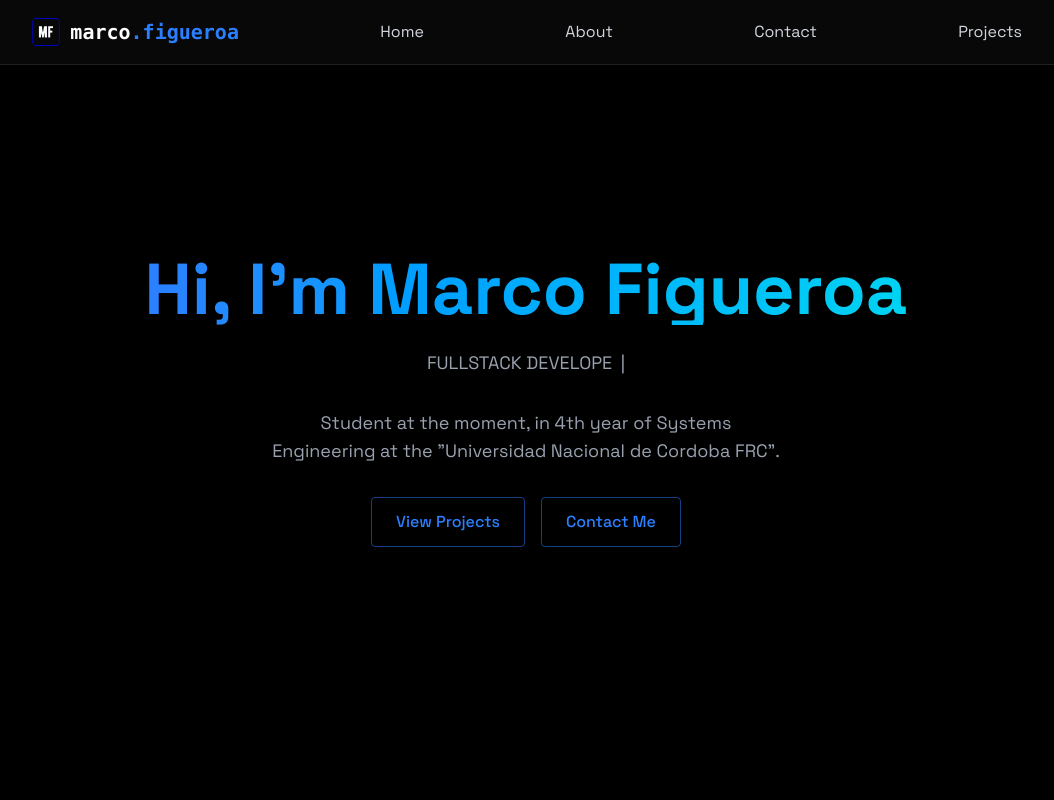
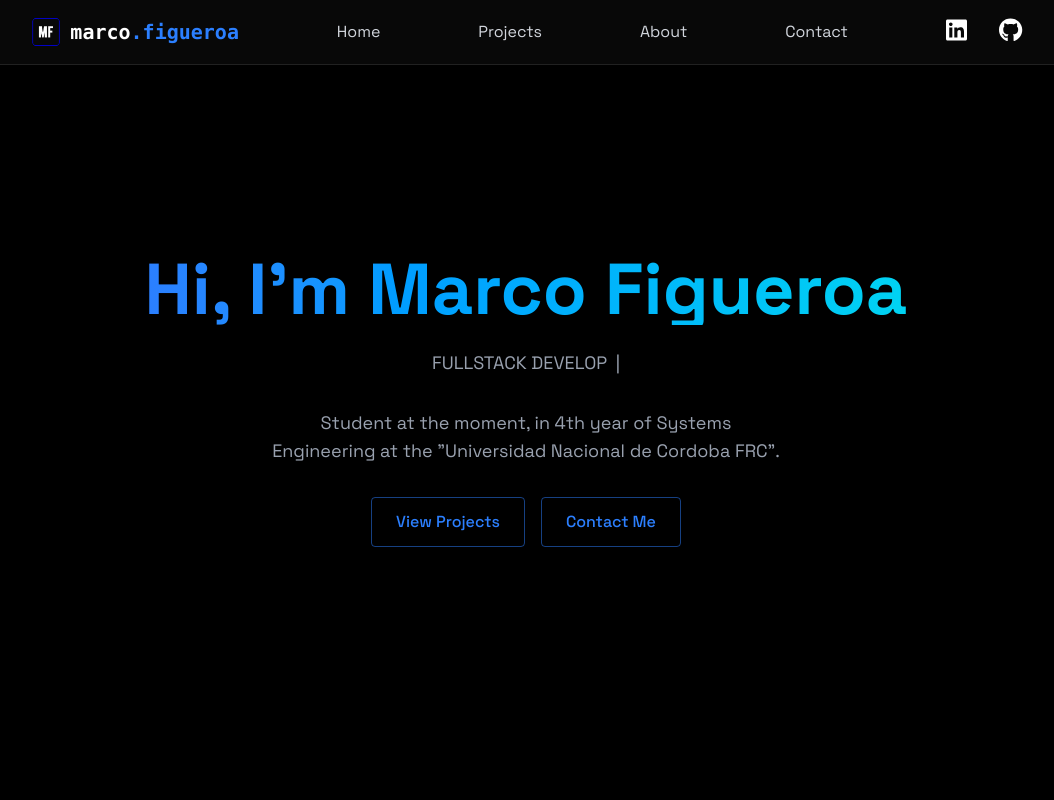
Before and after one commit to Barto2k/myportfolio, a React (Vite) app: page / in a window 1280 px wide. Shown: the top 800 px of the page, without its empty margins (114-1168 px from the left). Built offline with nearby package versions, Linux system fonts and the light colour scheme.

Commit message:
Descripción de los cambios

```diff
--- a/src/App.jsx
+++ b/src/App.jsx
@@ -19,8 +19,8 @@ function App() {
           <Navbar menuOpen={menuOpen} setMenuOpen={setMenuOpen}/>
           <MobileMenu menuOpen={menuOpen} setMenuOpen={setMenuOpen}/>
           <Home />
+          <Projects />
           <About />
-          <Projects />
           <Contact />
       </div>
   </>
--- a/src/components/MobileMenu.jsx
+++ b/src/components/MobileMenu.jsx
@@ -1,48 +1,88 @@
-import { useEffect } from 'react'
-import Logo from '../images/Icono Portfolio.png'
+import { useEffect } from "react";
+import Logo from "../images/Icono Portfolio.png";
 
-export const MobileMenu = ({menuOpen, setMenuOpen}) => {
+export const MobileMenu = ({ menuOpen, setMenuOpen }) => {
   return (
-        <div className={`fixed top-0 left-0 w-full bg-[rgba(10,10,10,0.8)] z-40 flex flex-col items-center justify-center transition-all duration-300 ease-in-out
-            ${menuOpen ? 'h-screen opacity-100 pointer-event-auto' : 'h-0 opacity-0 pointer-events-none'}`}>
-                <button onClick={() => setMenuOpen(false)} className='absolute top-6 right-6 text-white text-3xl focus:outline-none cursor-pointer'
-                    aria-label='Close menu'>
+    <div
+      className={`fixed top-0 left-0 w-full bg-[rgba(10,10,10,0.8)] z-40 flex flex-col items-center justify-center transition-all duration-300 ease-in-out
+            ${
+              menuOpen
+                ? "h-screen opacity-100 pointer-event-auto"
+                : "h-0 opacity-0 pointer-events-none"
+            }`}
+    >
+      <button
+        onClick={() => setMenuOpen(false)}
+        className="absolute top-6 right-6 text-white text-3xl focus:outline-none cursor-pointer"
+        aria-label="Close menu"
+      >
         &times;
       </button>
       <a>
-                    <div className=' md:flex items-center space-x-8 p-4'>
+        <div className=" md:flex items-center space-x-8 p-4">
           <a
             href="#home"
             onClick={() => setMenuOpen(false)}
             className={`text-2xl font-semibold text-white my-4 transform transition-transform duration-300
-                                    ${menuOpen ? "opacity-100 translate-y-0" : "opacity-0 translate-y-5"}`}> Home
+                                    ${
+                                      menuOpen
+                                        ? "opacity-100 translate-y-0"
+                                        : "opacity-0 translate-y-5"
+                                    }`}
+          >
+            {" "}
+            Home
           </a>
         </div>
 
-                    <div className=' md:flex items-center space-x-8 p-4'>
+        <div className=" md:flex items-center space-x-8 p-4">
+          <a
+            href="#projects"
+            onClick={() => setMenuOpen(false)}
+            className={`text-2xl font-semibold text-white my-4 transform transition-transform duration-300
+                                    ${
+                                      menuOpen
+                                        ? "opacity-100 translate-y-0"
+                                        : "opacity-0 translate-y-5"
+                                    }`}
+          >
+            {" "}
+            Projects{" "}
+          </a>
+        </div>
+
+        <div className=" md:flex items-center space-x-8 p-4">
           <a
             href="#about"
             onClick={() => setMenuOpen(false)}
             className={`text-2xl font-semibold text-white my-4 transform transition-transform duration-300
-                                    ${menuOpen ? "opacity-100 translate-y-0" : "opacity-0 translate-y-5"}`}> About </a>
+                                    ${
+                                      menuOpen
+                                        ? "opacity-100 translate-y-0"
+                                        : "opacity-0 translate-y-5"
+                                    }`}
+          >
+            {" "}
+            About{" "}
+          </a>
         </div>
 
-                    <div className=' md:flex items-center space-x-8 p-4'>
+        <div className=" md:flex items-center space-x-8 p-4">
           <a
             href="#contact"
             onClick={() => setMenuOpen(false)}
             className={`text-2xl font-semibold text-white my-4 transform transition-transform duration-300
-                                    ${menuOpen ? "opacity-100 translate-y-0" : "opacity-0 translate-y-5"}`}> Contact </a>
-                    </div>
-
-                    <div className=' md:flex items-center space-x-8 p-4'>
-                        <a
-                        href="#projects"
-                        onClick={() => setMenuOpen(false)}
-                        className={`text-2xl font-semibold text-white my-4 transform transition-transform duration-300
-                                    ${menuOpen ? "opacity-100 translate-y-0" : "opacity-0 translate-y-5"}`}> Projects </a>
+                                    ${
+                                      menuOpen
+                                        ? "opacity-100 translate-y-0"
+                                        : "opacity-0 translate-y-5"
+                                    }`}
+          >
+            {" "}
+            Contact{" "}
+          </a>
         </div>
       </a>
     </div>
-    )
-}
+  );
+};
--- a/src/components/Navbar.jsx
+++ b/src/components/Navbar.jsx
@@ -1,40 +1,84 @@
-import { useEffect } from 'react'
-import Logo from '../images/LogoMF.png'
+import { useEffect } from "react";
+import Logo from "../images/LogoMF.png";
+import { FontAwesomeIcon } from "@fortawesome/react-fontawesome";
+import { faGithub, faLinkedin } from "@fortawesome/free-brands-svg-icons";
 
-export const Navbar = ({menuOpen, setMenuOpen}) => {
-
+export const Navbar = ({ menuOpen, setMenuOpen }) => {
   useEffect(() => {
-        document.body.style.overflow = menuOpen ? 'hidden' : ''
-
-    }, [menuOpen])
-    return <nav className="fixed top-0 w-full z-40 bg-[rgba(10,10,10,0.8)] backdrop-blur-lg border-b border-white/10 shadow-lg">
+    document.body.style.overflow = menuOpen ? "hidden" : "";
+  }, [menuOpen]);
+  return (
+    <nav className="fixed top-0 w-full z-40 bg-[rgba(10,10,10,0.8)] backdrop-blur-lg border-b border-white/10 shadow-lg">
       <div className="max-w-5xl mx-auto px-4">
         <div className="flex justify-between items-center h-16">
-                <a href="#home" className='font-mono text-xl font-bold text-white flex items-center'>
+          <a
+            href="#home"
+            className="font-mono text-xl font-bold text-white flex items-center"
+          >
             <img src={Logo} alt="Logo" className="h-8 mr-2" />
-                    marco<span className='text-blue-500'>.figueroa</span>
+            marco<span className="text-blue-500">.figueroa</span>
           </a>
-                <div className='w-7 h-5 relative cursor-pointer z-40 md:hidden'
-                onClick={() => setMenuOpen((prev) => !prev)}>
+          <div
+            className="w-7 h-5 relative cursor-pointer z-40 md:hidden"
+            onClick={() => setMenuOpen((prev) => !prev)}
+          >
             &#9776;
           </div>
 
-                <div className='hidden md:flex items-center space-x-8'>
-                    <a href="#home" className='text-gray-300 hove:text-white transition-colors'> Home </a>
+          <div className="hidden md:flex items-center space-x-8">
+            <a
+              href="#home"
+              className="text-gray-300 hove:text-white transition-colors"
+            >
+              {" "}
+              Home{" "}
+            </a>
           </div>
 
-                <div className='hidden md:flex items-center space-x-8'>
-                    <a href="#about" className='text-gray-300 hove:text-white transition-colors'> About </a>
+          <div className="hidden md:flex items-center space-x-8">
+            <a
+              href="#projects"
+              className="text-gray-300 hove:text-white transition-colors"
+            >
+              {" "}
+              Projects{" "}
+            </a>
           </div>
 
-                <div className='hidden md:flex items-center space-x-8'>
-                    <a href="#contact" className='text-gray-300 hove:text-white transition-colors'> Contact </a>
+          <div className="hidden md:flex items-center space-x-8">
+            <a
+              href="#about"
+              className="text-gray-300 hove:text-white transition-colors"
+            >
+              {" "}
+              About{" "}
+            </a>
           </div>
 
-                <div className='hidden md:flex items-center space-x-8'>
-                    <a href="#projects" className='text-gray-300 hove:text-white transition-colors'> Projects </a>
+          <div className="hidden md:flex items-center space-x-8">
+            <a
+              href="#contact"
+              className="text-gray-300 hove:text-white transition-colors"
+            >
+              {" "}
+              Contact{" "}
+            </a>
+          </div>
+
+          <div className="hidden md:flex space-x-8">
+            <a href="https://www.linkedin.com/in/marco-figueroa-533848314/">
+              <FontAwesomeIcon
+                icon={faLinkedin}
+                className="text-2xl text-white hover:text-blue-500 transition-colors"
+              />
+            </a>
+
+            <a href="https://github.com/Barto2k/myportfolio">
+                <FontAwesomeIcon icon={faGithub} className="text-2xl text-white hover:text-blue-500 transition-colors" />
+            </a>
           </div>
         </div>
       </div>
     </nav>
-}
+  );
+};
--- a/src/components/sections/About.jsx
+++ b/src/components/sections/About.jsx
@@ -10,7 +10,7 @@ export const About = () => {
     return (
         <section id="about" className="w-full min-h-screen flex flex-col items-center justify-center py-20 relative ">
             <RevealOnScroll>
-                <div className="stage-cube-cont w-1/2 h-full pt-[18%] absolute top-0 left-1/2 transform -translate-x-1/2 overflow-hidden ">
+                <div className="stage-cube-cont w-full h-full pt-[18%] absolute top-0 left-1/2 transform -translate-x-1/2 overflow-hidden ">
                     <div className="cubespinner animate-spin-cube ease-in-out infinite duration-[12s] transform-style-preserve-3d origin-[100px_100px_0] ml-[calc(50%-100px)]">
                         <div className="face1 absolute w-[200px] h-[200px] bg-[rgba(255,255,255,0.4)] border border-[#ccc] text-[100px] flex justify-center items-center shadow-[0_0_20px_lightyellow] transform translate-z-[100px]">
                             <FontAwesomeIcon icon={faJava} color='#007396' />
--- a/src/components/sections/Projects.jsx
+++ b/src/components/sections/Projects.jsx
@@ -104,30 +104,6 @@ export const Projects = () => {
                                 </a>
                             </div>
                         </div>
-
-                        <div className="p-6 rounded-xl border border-white/10 hover:-translate-y-1 hover:border-blue-500/30 hover:shadow-[0_2px_8px_rgba(59,130,246,0.1)] transition">
-                            <h3 className="text-xl font-bold mb-2">
-                                Functional Portfolio
-                            </h3>
-                            <p className="text-gray-400 mb-4">
-                                This is a functional portfolio made with React and SCSS. It have an integration with Api EmailJS and an API with a Map.
-                            </p>
-                            <div className="flex flex-wrap gap-2 mb-4">
-                                {["React", "SCSS", "JavaScript"].map((tech, key) => (
-                                    <span
-                                        key={key}
-                                        className="bg-blue-500/10 text-blue-500 py-1 px-3 rounded-full text-sm hover:bg-blue500/20 hover:shadow-[0_2px_8px_rgba(59,130,246,0.1)] transition-all">
-                                        {tech}
-                                    </span>
-                                ))}
-                            </div>
-
-                            <div className="flex justify-between items-center">
-                                <a href="https://github.com/Barto2k/SCSS-Portfolio" className="text-blue-400 hover:text-blue300 transition-colors my-4">
-                                    ➡️ View Project ⬅️
-                                </a>
-                            </div>
-                        </div>
                     </div>
                 </div>
             </RevealOnScroll>
```
Lines whose indentation alone changed are shown as unchanged.
